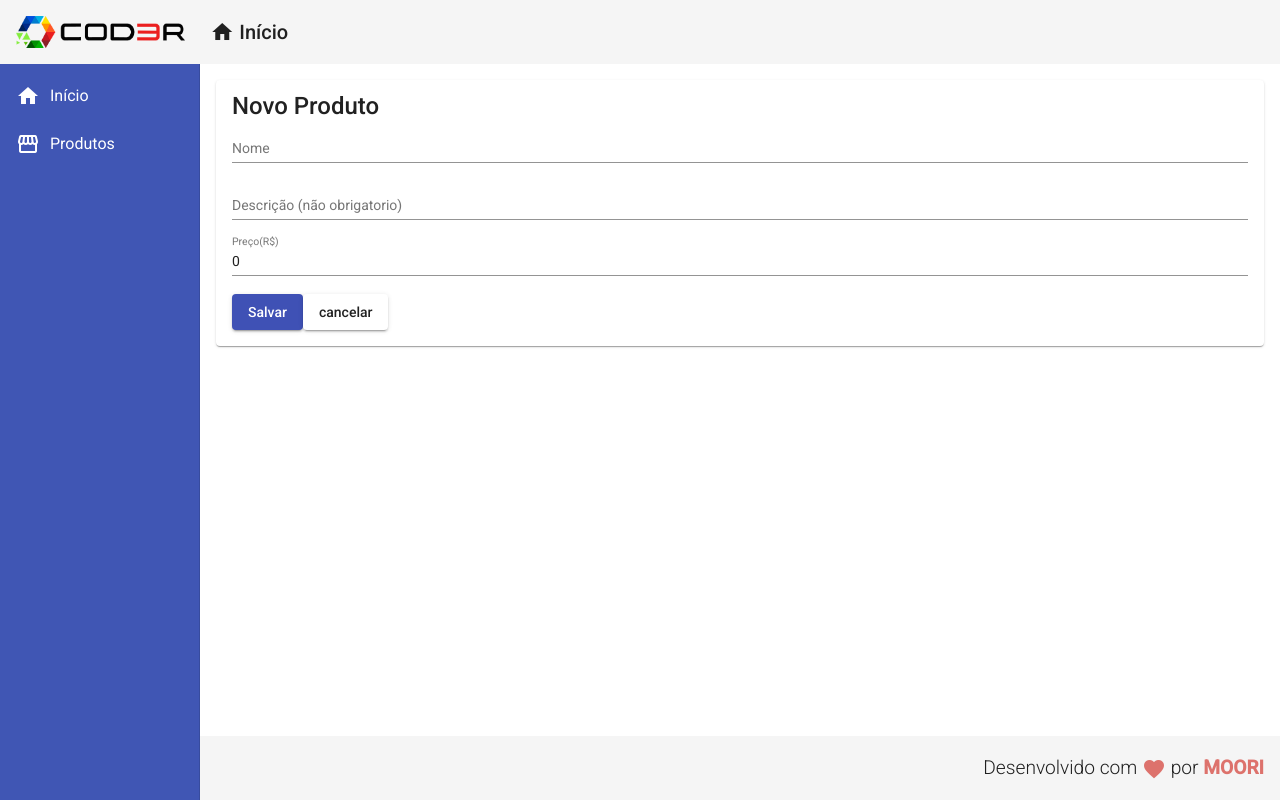
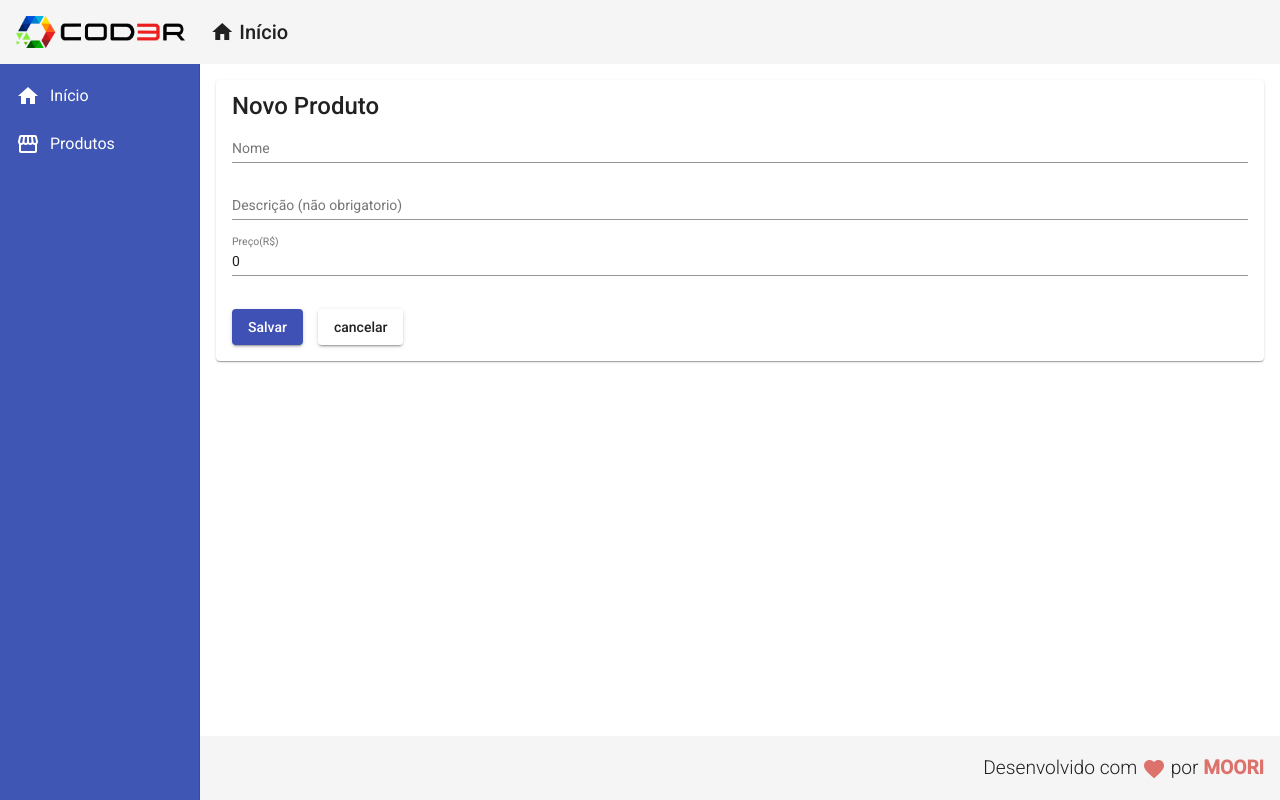
Before and after one commit to VictorPerigo/angular, an Angular app in the folder cadastroDeProdutos/frontend/: page /products/create in a window 1280 px wide. Built offline with nearby package versions, Linux system fonts and the light colour scheme.

Commit message:
little add

```diff
--- a/cadastroDeProdutos/frontend/src/app/components/product/product-create/product-create.component.css
+++ b/cadastroDeProdutos/frontend/src/app/components/product/product-create/product-create.component.css
@@ -2,3 +2,8 @@ form {
     display: flex;
     flex-direction: column;
 }
+
+
+button{
+    margin: 15px 15px 0px 0px;
+}
```
